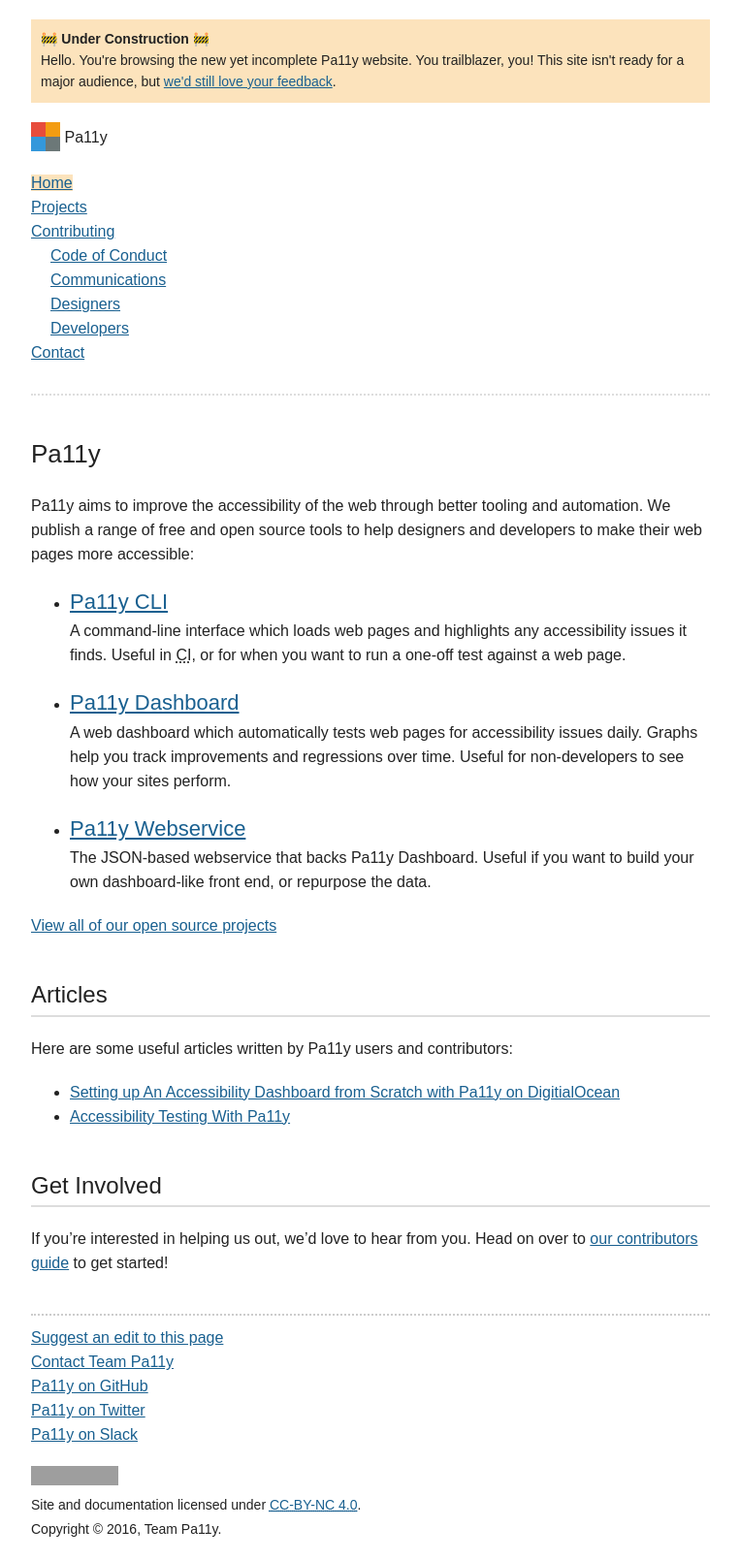
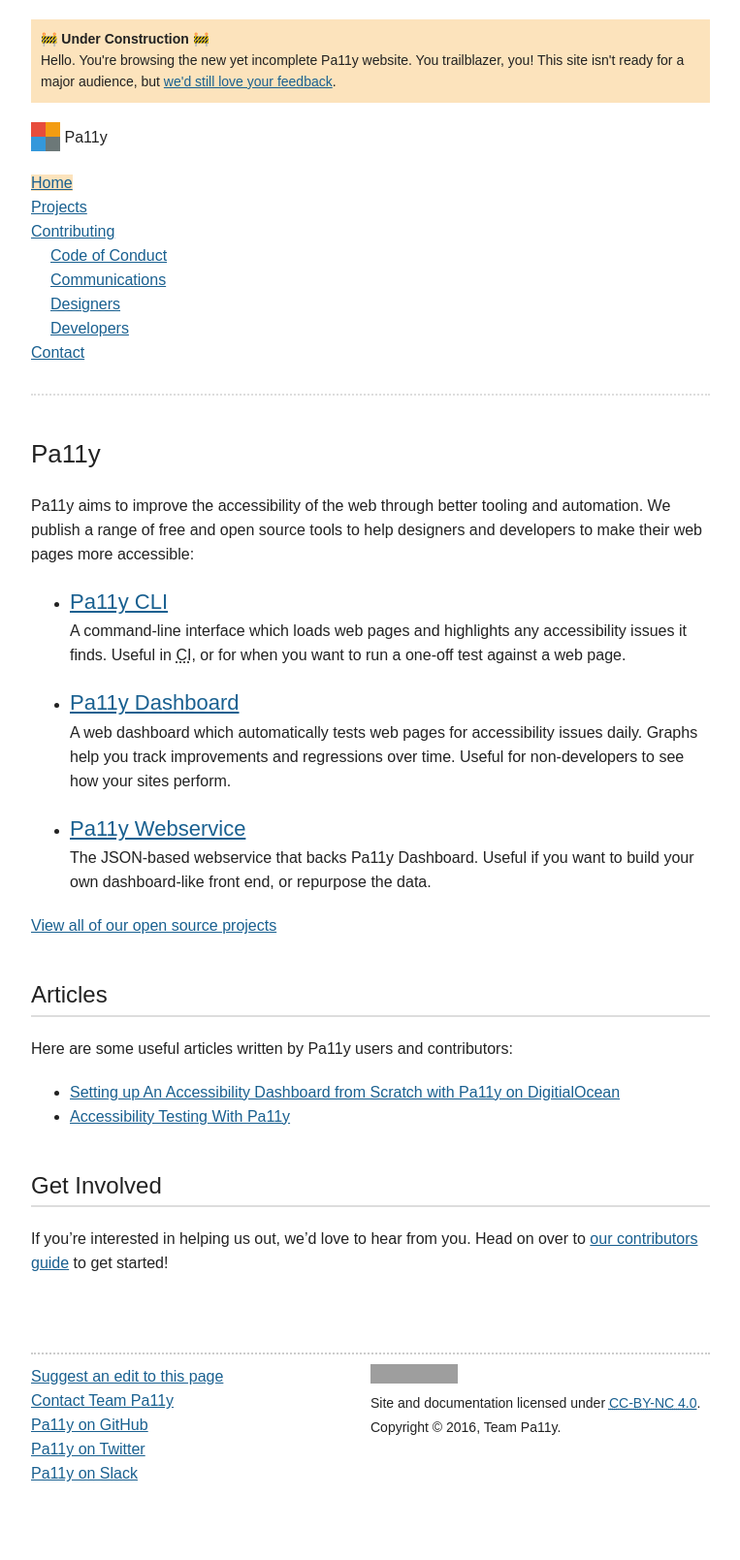
Before and after one commit to pa11y/pa11y.github.io, a Jekyll site: the page built from pages/home.md, in a window 1280 px wide. Shown: the whole page at 97% size, without its empty margins (258-1021 px from the left). Built offline with Jekyll 4.4.1, drawn with Linux system fonts in a browser that asks for light colours; emoji names are drawn with the system emoji font; after the commit the page ends 1572 px from its top, so only the background shows below that; grey boxes are pictures that could not be loaded.

Commit message:
Style up the footer a little bit

```diff
--- a/_includes/footer.html
+++ b/_includes/footer.html
@@ -1,7 +1,7 @@
 
 <footer role="contentinfo" class="site-footer">
 
-	<nav>
+	<nav class="site-footer__navigation">
 		<ul class="site-navigation">
 
 			<li class="site-navigation__item">
@@ -37,6 +37,7 @@
 		</ul>
 	</nav>
 
+	<div class="site-footer__copyright">
 		<small>
 			<a href="http://creativecommons.org/licenses/by-nc/4.0/"><img src="https://i.creativecommons.org/l/by-nc/4.0/88x31.png" alt="CC-BY-NC"/></a>
 			<br/>
@@ -45,5 +46,6 @@
 			<br/>
 			Copyright &copy; {{ site.time | date: '%Y' }}, Team Pa11y.
 		</small>
+	</div>
 
 </footer>
--- a/asset/style/site.scss
+++ b/asset/style/site.scss
@@ -42,6 +42,18 @@ $c-yellow-light: lighten($c-yellow, 35%);
 // -----------
 
 @import "typography";
+
+// Clearfix mixin
+@mixin clearfix {
+	&:after {
+		content: " ";
+		display: block;
+		clear: both;
+	}
+}
+.clearfix {
+	@include clearfix;
+}
 
 // Page width/positioning
 .page {
@@ -101,7 +113,18 @@ $c-yellow-light: lighten($c-yellow, 35%);
 
 // Site footer
 .site-footer {
-	margin-top: $spacing-large;
+	margin-top: $spacing-large * 2;
 	padding-top: $spacing-small;
 	border-top: $spacing-rule dotted #ccc;
+	@include clearfix;
 }
+.site-footer__navigation,
+.site-footer__copyright {
+	float: left;
+	width: 50%;
+
+	@media all and (max-width: 600px) {
+		float: none;
+		width: auto;
+	}
+}
```
Lines whose indentation alone changed are shown as unchanged.
